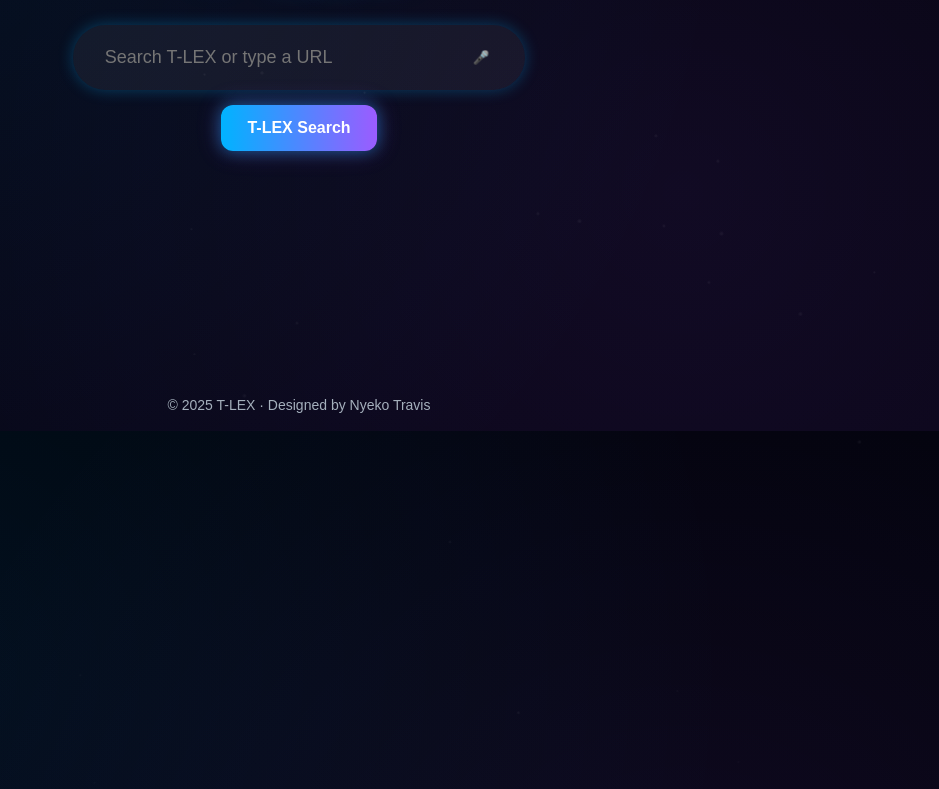
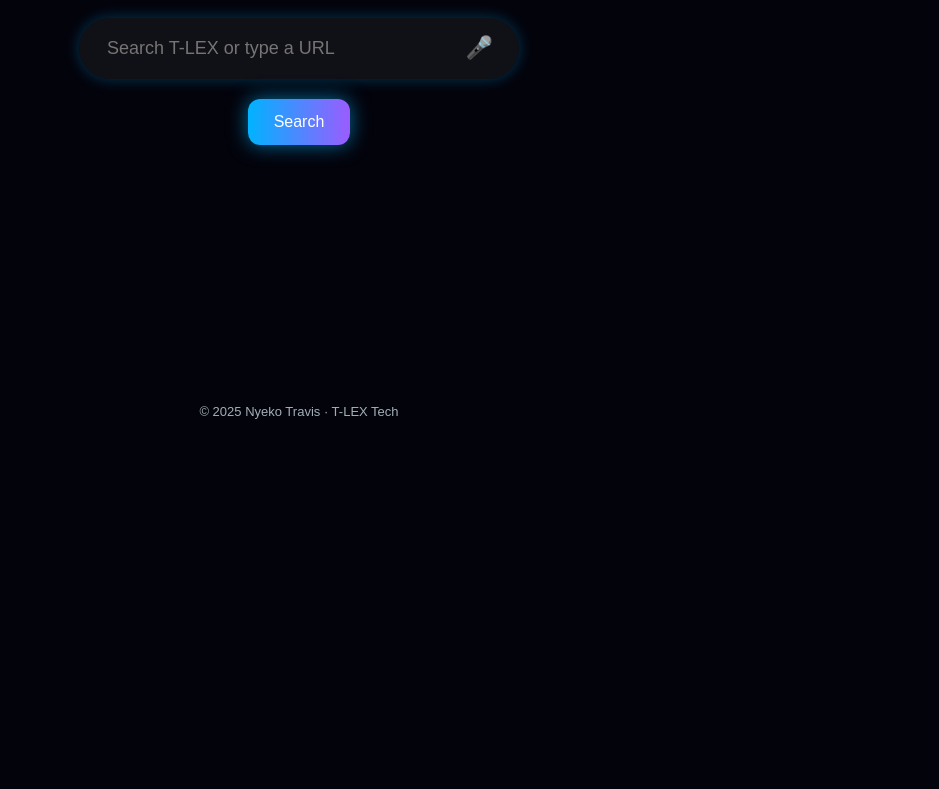
Before and after one commit to TravisTech-star/LEX, a plain HTML site: page index.html in a window 1280 px wide. Shown: the part 369-1158 px from the top of the page, without its empty margins (341-1280 px from the left). After the commit the page ends 800 px from the top, so only its background shows below. Drawn offline with Linux system fonts and the light colour scheme.

Commit message:
Update index.html

```diff
--- a/index.html
+++ b/index.html
@@ -2,212 +2,67 @@
 <html lang="en">
 <head>
 <meta charset="UTF-8" />
-<meta name="viewport" content="width=device-width, initial-scale=1.0" />
+<meta name="viewport" content="width=device-width,initial-scale=1" />
 <title>T-LEX Tech</title>
-<meta name="theme-color" content="#00b3ff" />
 <link rel="manifest" href="manifest.json" />
-
+<meta name="theme-color" content="#0a0a1a" />
 <style>
-  :root {
-    --bg: #03030b;
-    --blue: #00b3ff;
-    --purple: #9b5cff;
-    --text: #e6f7ff;
+  :root{--blue:#00b3ff;--purple:#9b5cff;--text:#e6f7ff;}
+  body{
+    margin:0;min-height:100vh;display:flex;flex-direction:column;
+    align-items:center;justify-content:center;background:#03030b;
+    font-family:Poppins,sans-serif;color:var(--text);overflow:hidden;
   }
-
-  body {
-    margin: 0;
-    height: 100vh;
-    background: radial-gradient(circle at 20% 30%, rgba(0,179,255,0.08), transparent 70%),
-                radial-gradient(circle at 80% 70%, rgba(155,92,255,0.08), transparent 70%),
-                linear-gradient(180deg, #01020a 0%, #070414 100%);
-    font-family: 'Poppins', sans-serif;
-    display: flex;
-    align-items: center;
-    justify-content: center;
-    flex-direction: column;
-    overflow: hidden;
-    color: var(--text);
-  }
-
-  .logo {
-    font-size: 64px;
-    font-weight: 800;
-    letter-spacing: 2px;
-    margin-bottom: 40px;
-    user-select: none;
-    text-shadow: 0 0 12px var(--blue), 0 0 24px var(--purple);
-    animation: pulse 2s infinite alternate;
-  }
-
-  @keyframes pulse {
-    from { text-shadow: 0 0 12px var(--blue), 0 0 24px var(--purple); }
-    to { text-shadow: 0 0 20px var(--purple), 0 0 40px var(--blue); }
-  }
-
-  .search-container {
-    display: flex;
-    flex-direction: column;
-    align-items: center;
-    gap: 15px;
-  }
-
-  .input-row {
-    display: flex;
-    align-items: center;
-    gap: 10px;
-    background: rgba(255,255,255,0.05);
-    border-radius: 50px;
-    padding: 10px 20px;
-    box-shadow: 0 0 15px rgba(0,179,255,0.3);
-    transition: all 0.3s ease;
-  }
-
-  .input-row:focus-within {
-    box-shadow: 0 0 25px rgba(0,179,255,0.7), 0 0 40px rgba(155,92,255,0.5);
-    transform: scale(1.03);
-  }
-
-  .search-input {
-    width: 340px;
-    padding: 12px;
-    border: none;
-    outline: none;
-    background: transparent;
-    color: var(--text);
-    font-size: 18px;
-  }
-
-  .mic-btn {
-    background: transparent;
-    border: none;
-    cursor: pointer;
-    outline: none;
-  }
-
-  .mic-btn svg {
-    height: 24px;
-    width: 24px;
-    color: var(--blue);
-    filter: drop-shadow(0 0 6px var(--purple));
-    transition: transform 0.2s ease;
-  }
-
-  .mic-btn:hover svg {
-    transform: scale(1.2);
-    color: var(--purple);
-  }
-
-  .search-btn {
-    background: linear-gradient(90deg, var(--blue), var(--purple));
-    color: white;
-    font-weight: 600;
-    padding: 14px 26px;
-    border: none;
-    border-radius: 12px;
-    cursor: pointer;
-    font-size: 16px;
-    box-shadow: 0 0 15px rgba(0,179,255,0.4), 0 0 25px rgba(155,92,255,0.3);
-    transition: all 0.25s ease;
-  }
-
-  .search-btn:hover {
-    transform: translateY(-3px);
-    box-shadow: 0 0 25px rgba(0,179,255,0.8), 0 0 45px rgba(155,92,255,0.6);
-  }
-
-  footer {
-    position: absolute;
-    bottom: 18px;
-    text-align: center;
-    font-size: 14px;
-    color: rgba(230, 247, 255, 0.7);
-  }
-
-  /* Particles */
-  .particle {
-    position: absolute;
-    width: 4px;
-    height: 4px;
-    background: radial-gradient(circle, rgba(255,255,255,0.8), transparent);
-    border-radius: 50%;
-    opacity: 0.08;
-    animation: float 12s linear infinite;
-  }
-
-  @keyframes float {
-    from { transform: translateY(100vh) scale(0.6); }
-    to { transform: translateY(-20vh) scale(1.1); }
+  .logo{font-size:52px;font-weight:800;text-shadow:0 0 15px var(--blue),0 0 25px var(--purple);
+         animation:pulse 2s infinite alternate;margin-bottom:40px;}
+  @keyframes pulse{from{text-shadow:0 0 15px var(--blue);}to{text-shadow:0 0 25px var(--purple);}}
+  .search-box{width:85%;max-width:400px;background:rgba(255,255,255,0.05);
+              border-radius:50px;padding:12px 20px;display:flex;align-items:center;
+              box-shadow:0 0 15px rgba(0,179,255,0.3);}
+  input{flex:1;background:transparent;border:none;outline:none;color:var(--text);
+        font-size:18px;padding:8px;}
+  .mic{background:none;border:none;color:var(--blue);font-size:22px;margin-left:6px;}
+  button.search-btn{margin-top:20px;padding:14px 26px;font-size:16px;border:none;
+    border-radius:12px;color:#fff;background:linear-gradient(90deg,var(--blue),var(--purple));
+    box-shadow:0 0 20px rgba(0,179,255,0.6);transition:.3s;}
+  button.search-btn:active{transform:scale(0.97);}
+  footer{position:absolute;bottom:12px;font-size:13px;opacity:.7;text-align:center;}
+  @media(max-width:500px){
+    .logo{font-size:42px;}
+    input{font-size:16px;}
   }
 </style>
 </head>
 <body>
-  <div class="logo">
-    <span style="color: var(--blue);">T</span>-
-    <span style="color: var(--purple);">LEX</span>
+  <div class="logo">T-LEX</div>
+
+  <div class="search-box">
+    <input id="query" type="text" placeholder="Search T-LEX or type a URL" />
+    <button id="mic" class="mic" title="Voice Search">🎤</button>
   </div>
 
-  <div class="search-container">
-    <div class="input-row">
-      <input type="text" id="searchInput" class="search-input" placeholder="Search T-LEX or type a URL">
-      <button class="mic-btn" id="micBtn" title="Voice Search">
-        🎤
-      </button>
-      <br>
-      <br>
-    </div>
-    <button id="searchBtn" class="search-btn">T-LEX Search</button>
-  </div>
+  <button id="go" class="search-btn">Search</button>
 
-  <footer>© 2025 T-LEX · Designed by Nyeko Travis</footer>
+  <footer>© 2025 Nyeko Travis · T-LEX Tech</footer>
 
-  <script>
-    // Floating particles
-    for (let i = 0; i < 40; i++) {
-      const p = document.createElement('div');
-      p.className = 'particle';
-      p.style.left = Math.random() * 100 + 'vw';
-      p.style.animationDelay = Math.random() * -12 + 's';
-      p.style.animationDuration = 8 + Math.random() * 10 + 's';
-      p.style.width = p.style.height = (2 + Math.random() * 3) + 'px';
-      document.body.appendChild(p);
-    }
+<script>
+const q=document.getElementById('query'),go=document.getElementById('go'),mic=document.getElementById('mic');
+function search(){
+  const v=q.value.trim();
+  if(v) location.href=`https://www.google.com/search?q=${encodeURIComponent(v)}`;
+}
+go.onclick=search;
+q.onkeydown=e=>e.key==="Enter"&&search();
 
-    const input = document.getElementById('searchInput');
-    const btn = document.getElementById('searchBtn');
-    const mic = document.getElementById('micBtn');
+if('webkitSpeechRecognition'in window){
+ const r=new webkitSpeechRecognition();
+ r.lang='en-US';r.onresult=e=>{q.value=e.results[0][0].transcript;search();};
+ mic.onclick=()=>r.start();
+}else mic.style.display='none';
 
-    function search() {
-      const q = input.value.trim();
-      if (!q) return;
-      window.location.href = 'https://www.google.com/search?q=' + encodeURIComponent(q);
-    }
-
-    btn.addEventListener('click', search);
-    input.addEventListener('keydown', e => e.key === 'Enter' && search());
-
-    // Voice recognition (if supported)
-    if ('webkitSpeechRecognition' in window) {
-      const recognition = new webkitSpeechRecognition();
-      recognition.continuous = false;
-      recognition.lang = 'en-US';
-      recognition.interimResults = false;
-
-      mic.onclick = () => {
-        recognition.start();
-        mic.innerHTML = "🎙️";
-      };
-
-      recognition.onresult = (event) => {
-        input.value = event.results[0][0].transcript;
-        mic.innerHTML = "🎤";
-        search();
-      };
-
-      recognition.onerror = () => mic.innerHTML = "🎤";
-    } else {
-      mic.style.display = 'none';
-    }
-  </script>
+if('serviceWorker'in navigator){
+  navigator.serviceWorker.register('sw.js');
+}
+</script>
 </body>
 </html>
```
